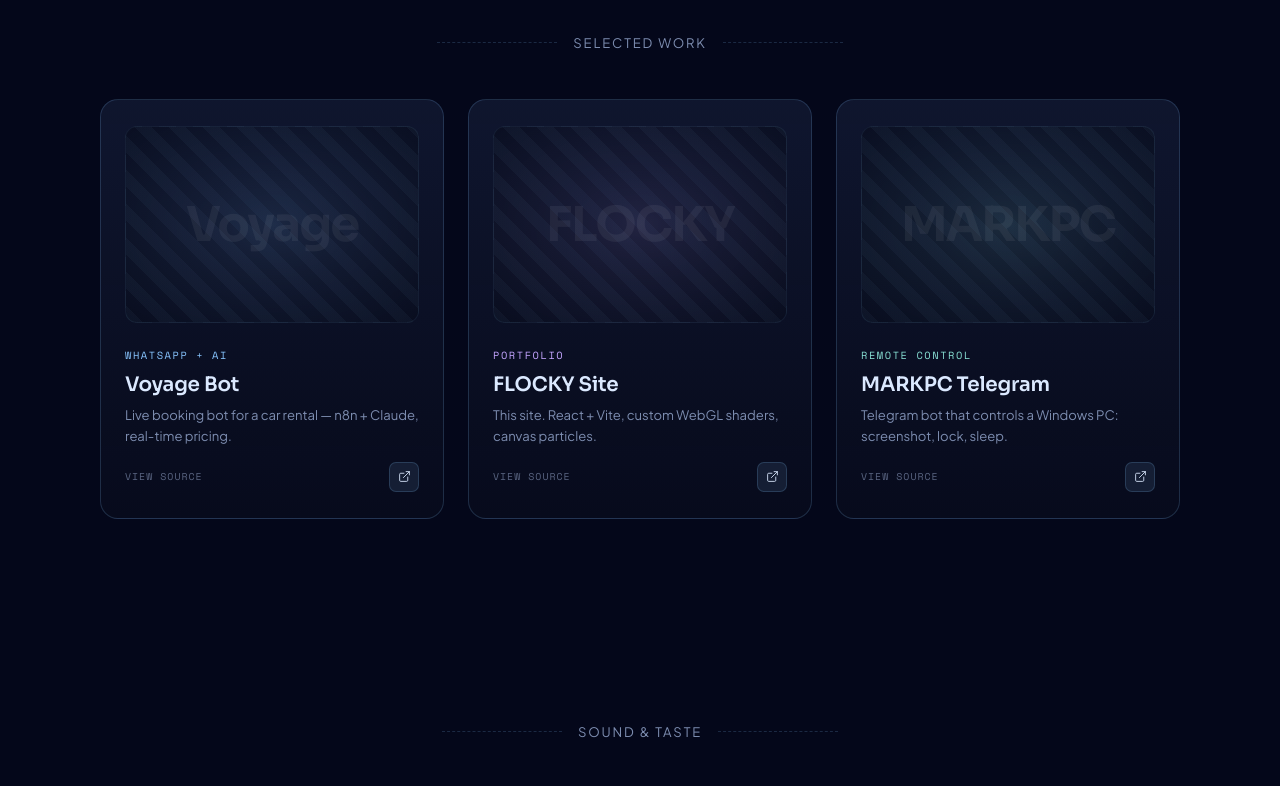
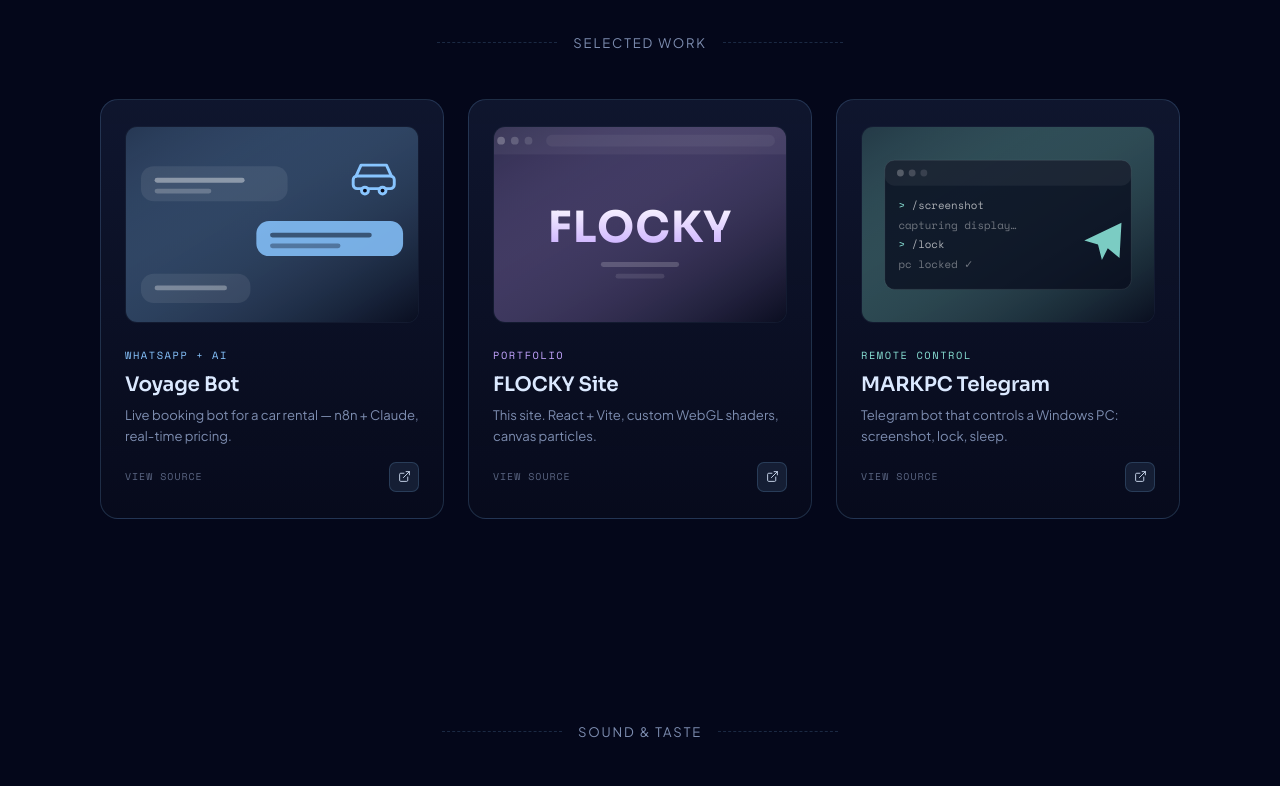
Before and after one commit to Sm4qkyy/flocky, a React (Vite) app: page / in a window 1280 px wide. Shown: the part 1740-2526 px from the top of the page. Built offline with nearby package versions, Linux system fonts and the light colour scheme; no server answers.

Commit message:
Add custom SVG preview thumbnails to project cards (chat UI, browser hero, terminal window)

```diff
--- a/src/App.jsx
+++ b/src/App.jsx
@@ -59,6 +59,7 @@
     desc: "Live booking bot for a car rental — n8n + Claude, real-time pricing.",
     link: GITHUB_URL,
     accent: "#88c5ff",
+    preview: "chat",
   },
   {
     name: "FLOCKY Site",
@@ -66,6 +67,7 @@
     desc: "This site. React + Vite, custom WebGL shaders, canvas particles.",
     link: GITHUB_URL,
     accent: "#c4a5ff",
+    preview: "browser",
   },
   {
     name: "MARKPC Telegram",
@@ -73,6 +75,7 @@
     desc: "Telegram bot that controls a Windows PC: screenshot, lock, sleep.",
     link: GITHUB_URL,
     accent: "#88e0d4",
+    preview: "terminal",
   },
 ];
 
@@ -601,19 +604,17 @@
   flex: 1;
   border-radius: 12px;
   margin-bottom: 1.2rem;
-  background:
-    repeating-linear-gradient(45deg, rgba(136,197,255,.04) 0 12px, transparent 12px 24px),
-    radial-gradient(ellipse at center, color-mix(in srgb, var(--accent) 12%, transparent), rgba(8,12,28,.65));
+  background: rgba(8,12,28,.65);
   border: 1px solid ${C.border};
   overflow: hidden;
-  display: grid;
-  place-items: center;
-  font-family: ${F.display};
-  font-weight: 700;
-  font-size: 3rem;
-  color: rgba(255,255,255,.06);
-  letter-spacing: -.04em;
   transform: translateZ(20px);
+}
+.preview-svg {
+  position: absolute;
+  inset: 0;
+  width: 100%;
+  height: 100%;
+  display: block;
 }
 .tilt-tag {
   display: inline-block;
@@ -1475,6 +1476,98 @@
   );
 }
 
+/* ─────────────── PROJECT PREVIEW THUMBNAILS ─────────────── */
+
+function ProjectPreview({ type, accent }) {
+  if (type === "chat") {
+    return (
+      <svg className="preview-svg" viewBox="0 0 320 200" preserveAspectRatio="xMidYMid slice" xmlns="http://www.w3.org/2000/svg">
+        <defs>
+          <linearGradient id="pv-chat" x1="0" y1="0" x2="1" y2="1">
+            <stop offset="0" stopColor={accent} stopOpacity="0.22" />
+            <stop offset="1" stopColor="#070b1c" stopOpacity="0.95" />
+          </linearGradient>
+        </defs>
+        <rect width="320" height="200" fill="url(#pv-chat)" />
+        {/* incoming bubble */}
+        <rect x="26" y="40" rx="13" width="150" height="36" fill="rgba(255,255,255,0.08)" />
+        <rect x="40" y="52" width="92" height="5" rx="2.5" fill="rgba(255,255,255,0.4)" />
+        <rect x="40" y="63" width="58" height="5" rx="2.5" fill="rgba(255,255,255,0.22)" />
+        {/* outgoing bubble (accent) */}
+        <rect x="144" y="96" rx="13" width="150" height="36" fill={accent} fillOpacity="0.85" />
+        <rect x="158" y="108" width="104" height="5" rx="2.5" fill="rgba(7,11,28,0.55)" />
+        <rect x="158" y="119" width="72" height="5" rx="2.5" fill="rgba(7,11,28,0.35)" />
+        {/* small incoming bubble */}
+        <rect x="26" y="150" rx="13" width="112" height="30" fill="rgba(255,255,255,0.08)" />
+        <rect x="40" y="162" width="74" height="5" rx="2.5" fill="rgba(255,255,255,0.32)" />
+        {/* car glyph */}
+        <g transform="translate(244,30)" stroke={accent} strokeWidth="3" fill="none" strokeLinecap="round" strokeLinejoin="round">
+          <path d="M2 20 L7 9 L33 9 L38 20" />
+          <rect x="-1" y="20" width="42" height="13" rx="4" />
+          <circle cx="11" cy="35" r="3.5" fill="#070b1c" />
+          <circle cx="29" cy="35" r="3.5" fill="#070b1c" />
+        </g>
+      </svg>
+    );
+  }
+
+  if (type === "browser") {
+    return (
+      <svg className="preview-svg" viewBox="0 0 320 200" preserveAspectRatio="xMidYMid slice" xmlns="http://www.w3.org/2000/svg">
+        <defs>
+          <linearGradient id="pv-br" x1="0" y1="0" x2="1" y2="1">
+            <stop offset="0" stopColor={accent} stopOpacity="0.2" />
+            <stop offset="1" stopColor="#070b1c" stopOpacity="0.96" />
+          </linearGradient>
+          <linearGradient id="pv-wordmark" x1="0" y1="0" x2="0" y2="1">
+            <stop offset="0" stopColor="#ffffff" />
+            <stop offset="1" stopColor={accent} />
+          </linearGradient>
+        </defs>
+        <rect width="320" height="200" fill="url(#pv-br)" />
+        {/* browser chrome */}
+        <rect x="0" y="0" width="320" height="28" fill="rgba(255,255,255,0.05)" />
+        <circle cx="18" cy="14" r="4" fill="rgba(255,255,255,0.25)" />
+        <circle cx="32" cy="14" r="4" fill="rgba(255,255,255,0.18)" />
+        <circle cx="46" cy="14" r="4" fill="rgba(255,255,255,0.12)" />
+        <rect x="64" y="8" width="234" height="12" rx="6" fill="rgba(255,255,255,0.05)" />
+        {/* hero wordmark */}
+        <text x="160" y="118" textAnchor="middle" fontFamily="Sora, sans-serif" fontWeight="700" fontSize="44" letterSpacing="1" fill="url(#pv-wordmark)">FLOCKY</text>
+        <rect x="120" y="138" width="80" height="5" rx="2.5" fill="rgba(255,255,255,0.18)" />
+        <rect x="135" y="150" width="50" height="5" rx="2.5" fill="rgba(255,255,255,0.1)" />
+      </svg>
+    );
+  }
+
+  // terminal
+  return (
+    <svg className="preview-svg" viewBox="0 0 320 200" preserveAspectRatio="xMidYMid slice" xmlns="http://www.w3.org/2000/svg">
+      <defs>
+        <linearGradient id="pv-term" x1="0" y1="0" x2="1" y2="1">
+          <stop offset="0" stopColor={accent} stopOpacity="0.2" />
+          <stop offset="1" stopColor="#070b1c" stopOpacity="0.96" />
+        </linearGradient>
+      </defs>
+      <rect width="320" height="200" fill="url(#pv-term)" />
+      {/* window */}
+      <rect x="34" y="34" width="252" height="132" rx="10" fill="rgba(7,11,28,0.75)" stroke="rgba(255,255,255,0.08)" />
+      <rect x="34" y="34" width="252" height="26" rx="10" fill="rgba(255,255,255,0.05)" />
+      <circle cx="50" cy="47" r="3.5" fill="rgba(255,255,255,0.25)" />
+      <circle cx="62" cy="47" r="3.5" fill="rgba(255,255,255,0.18)" />
+      <circle cx="74" cy="47" r="3.5" fill="rgba(255,255,255,0.12)" />
+      {/* terminal lines */}
+      <text x="48" y="84" fontFamily="'Space Mono', monospace" fontSize="11" fill={accent}>&gt; <tspan fill="rgba(255,255,255,0.65)">/screenshot</tspan></text>
+      <text x="48" y="104" fontFamily="'Space Mono', monospace" fontSize="11" fill="rgba(255,255,255,0.4)">  capturing display…</text>
+      <text x="48" y="124" fontFamily="'Space Mono', monospace" fontSize="11" fill={accent}>&gt; <tspan fill="rgba(255,255,255,0.65)">/lock</tspan></text>
+      <text x="48" y="144" fontFamily="'Space Mono', monospace" fontSize="11" fill="rgba(255,255,255,0.4)">  pc locked ✓</text>
+      {/* telegram paper plane */}
+      <g transform="translate(236,96)" fill={accent} opacity="0.9">
+        <path d="M40 2 L2 20 L16 24 L20 40 L26 28 L38 38 Z" />
+      </g>
+    </svg>
+  );
+}
+
 /* ─────────────── PROJECTS ─────────────── */
 
 function Projects() {
@@ -1487,7 +1580,9 @@
         <div className="projects-grid">
           {PROJECTS.map((p) => (
             <TiltCard key={p.name} accent={p.accent}>
-              <div className="tilt-preview">{p.name.split(" ")[0]}</div>
+              <div className="tilt-preview">
+                <ProjectPreview type={p.preview} accent={p.accent} />
+              </div>
               <div>
                 <div className="tilt-tag">{p.tag}</div>
                 <h3 className="tilt-title">{p.name}</h3>
```
